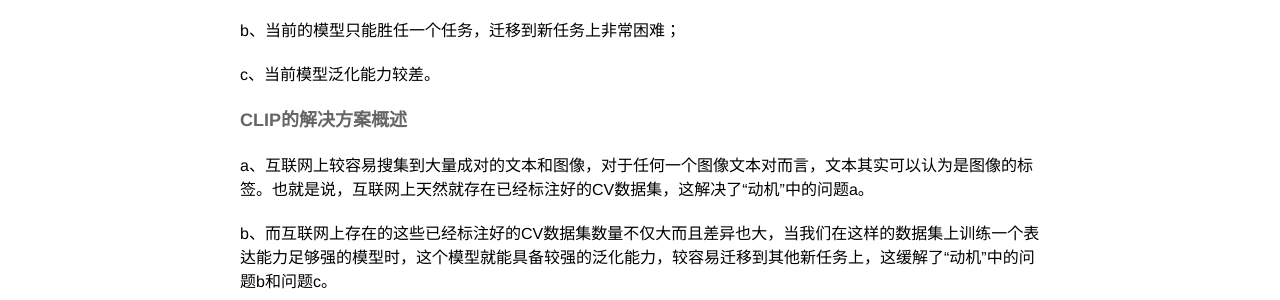
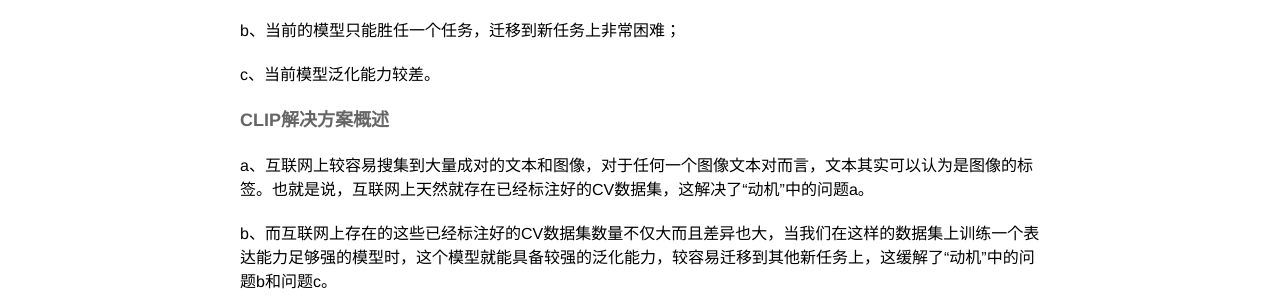
Before and after one commit to mileistone/mileistone.github.io, a Jekyll site: the page built from _posts/2021-01-14-thought-on-connecting-text-and-images.md, in a window 1280 px wide and 900 px high. Shown: the part 312-612 px from the top of the window. Built offline with Jekyll 4.4.1, drawn with Linux system fonts in a browser that asks for light colours.

Commit message:
Update 2021-01-14-thought-on-connecting-text-and-images.md

```diff
--- a/_posts/2021-01-14-thought-on-connecting-text-and-images.md
+++ b/_posts/2021-01-14-thought-on-connecting-text-and-images.md
@@ -17,7 +17,7 @@ b、当前的模型只能胜任一个任务，迁移到新任务上非常困难
 
 c、当前模型泛化能力较差。
 
-##### CLIP的解决方案概述
+##### CLIP解决方案概述
 
 a、互联网上较容易搜集到大量成对的文本和图像，对于任何一个图像文本对而言，文本其实可以认为是图像的标签。也就是说，互联网上天然就存在已经标注好的CV数据集，这解决了“动机”中的问题a。
 
```
